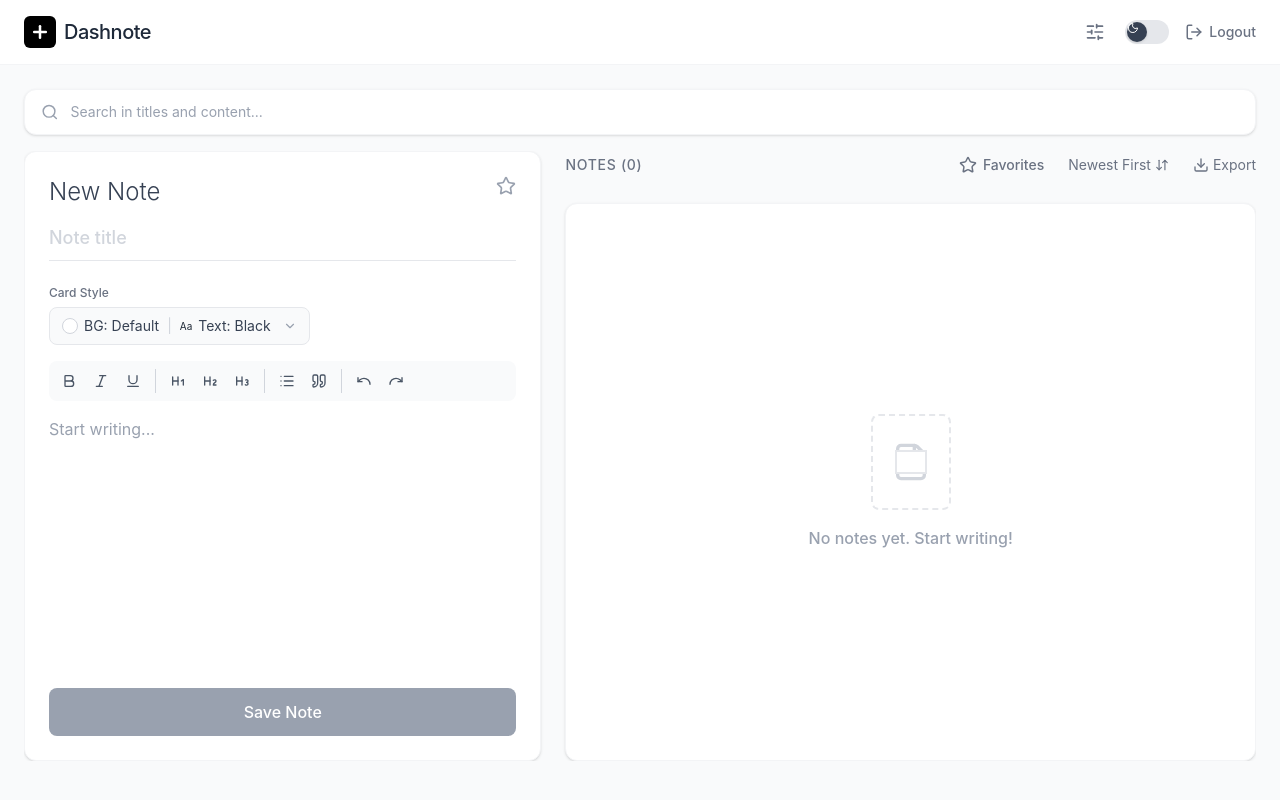
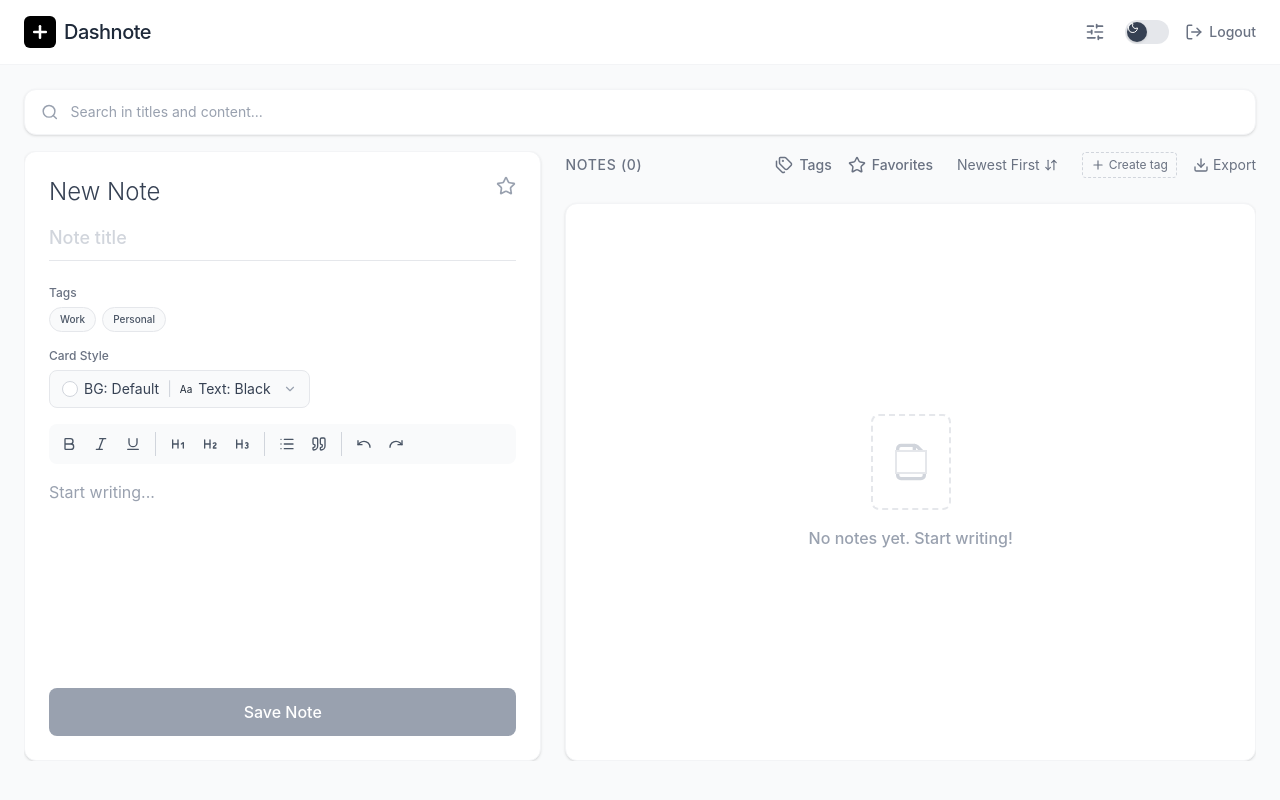
Before and after one commit to byllzz/qwicknotes, a React (Vite) app: page / in a window 1280 px wide. Built offline with nearby package versions, Linux system fonts and the light colour scheme.

Commit message:
git commit -m "Implement comprehensive tagging system with filter and localstorage"

```diff
--- a/src/components/features/NewNote/NoteEditor.jsx
+++ b/src/components/features/NewNote/NoteEditor.jsx
@@ -67,6 +67,8 @@ const NoteEditor = ({
   setTextColor,
   tags,
   setTags,
+  allTags,
+  isCreatingTag,
   onSave,
   isTyping,
   isEditing,
@@ -90,12 +92,10 @@ const NoteEditor = ({
     setBgColor(value);
     setShowPicker(false);
   };
-
   const handleSelectText = value => {
     setTextColor(value);
     setShowPicker(false);
   };
-
   const handleSelectGradient = (bg, text) => {
     setBgColor(bg);
     setTextColor(text);
@@ -105,6 +105,16 @@ const NoteEditor = ({
   const currentBGLabel = BG_COLORS.find(c => c.value === bgColor)?.label || 'Default';
   const currentTextLabel = TEXT_COLORS.find(c => c.value === textColor)?.label || 'Black';
   const matchedGradient = GRADIENT_COLORS.find(g => g.bg === bgColor && g.text === textColor);
+
+  // Toggle tag for this note
+  const toggleTag = tag => {
+    if (isCreatingTag) return; // Double safety check
+    if (tags.includes(tag)) {
+      setTags(tags.filter(t => t !== tag));
+    } else {
+      setTags([...tags, tag]);
+    }
+  };
 
   return (
     <div
@@ -131,6 +141,7 @@ const NoteEditor = ({
         </div>
       </div>
 
+      {/* Title Input */}
       <input
         type="text"
         value={title}
@@ -138,6 +149,28 @@ const NoteEditor = ({
         placeholder="Note title"
         className={`w-full text-lg font-medium text-gray-800 placeholder-gray-300 bg-transparent border-b pb-2 mb-6 focus:outline-none focus:border-gray-400 transition-colors ${isEditing ? 'border-blue-400' : 'border-gray-200'}`}
       />
+
+      {/* NEW: Tags Section (BEFORE Card Style) */}
+      <div className="mb-4">
+        <span className="text-xs text-gray-500 font-medium block mb-1.5">Tags</span>
+        <div className="flex flex-wrap gap-1.5">
+          {allTags.map(tag => (
+            <button
+              key={tag}
+              onClick={() => toggleTag(tag)}
+              className={`px-2.5 py-1 rounded-full text-[10px] font-medium transition-all ${
+                isCreatingTag
+                  ? 'opacity-50 cursor-not-allowed pointer-events-none'
+                  : tags.includes(tag)
+                    ? 'bg-black text-white border border-black'
+                    : 'bg-gray-50 border border-gray-200 text-gray-600 hover:bg-gray-200'
+              }`}
+            >
+              {tag}
+            </button>
+          ))}
+        </div>
+      </div>
 
       {/* Color Style Picker */}
       <div className="relative mb-4" ref={pickerRef}>
@@ -165,7 +198,7 @@ const NoteEditor = ({
           <ChevronDown size={14} className="text-gray-400 ml-1" />
         </button>
 
-        {/* UPDATED: 3-Column Horizontal Popup */}
+        {/* 3-Column Horizontal Popup */}
         {showPicker && (
           <div className="absolute top-12 left-0 z-20 bg-white border border-gray-200 rounded-xl shadow-xl p-3 w-[340px] flex flex-row gap-3 items-start animate-in fade-in zoom-in-95 duration-100">
             {/* Column 1: Gradients */}
@@ -189,9 +222,7 @@ const NoteEditor = ({
                 ))}
               </div>
             </div>
-
             <div className="w-px bg-gray-200 self-stretch"></div>
-
             {/* Column 2: Background Colors */}
             <div className="flex flex-col items-center flex-1 gap-1.5">
               <p className="text-[9px] font-bold text-gray-400 uppercase tracking-wider">
@@ -219,9 +250,7 @@ const NoteEditor = ({
                 ))}
               </div>
             </div>
-
             <div className="w-px bg-gray-200 self-stretch"></div>
-
             {/* Column 3: Text Colors */}
             <div className="flex flex-col items-center flex-1 gap-1.5">
               <p className="text-[9px] font-bold text-gray-400 uppercase tracking-wider">
--- a/src/components/features/NotesList/NotesList.jsx
+++ b/src/components/features/NotesList/NotesList.jsx
@@ -1,5 +1,5 @@
 import React, { useState, useRef, useEffect } from 'react';
-import { Star, ArrowDownUp, Download, FileText } from 'lucide-react';
+import { Star, ArrowDownUp, Download, FileText, Tags, Plus, X } from 'lucide-react';
 import NoteCard from './NoteCard';
 import NoteModal from './NoteModal';
 
@@ -21,13 +21,24 @@ const NotesList = ({
   setSortOption,
   showFavoritesOnly,
   setShowFavoritesOnly,
-  currentEditingId, // <--- New Prop
+  filterTag,
+  setFilterTag,
+  allTags,
+  isCreatingTag,
+  setIsCreatingTag,
+  newTagName,
+  setNewTagName,
+  handleCreateTag,
+  currentEditingId,
   onEdit,
   onDelete,
   onToggleFavorite,
 }) => {
   const [isDropdownOpen, setIsDropdownOpen] = useState(false);
   const dropdownRef = useRef(null);
+
+  const [isTagFilterOpen, setIsTagFilterOpen] = useState(false);
+  const tagFilterRef = useRef(null);
 
   const [isModalOpen, setIsModalOpen] = useState(false);
   const [selectedNote, setSelectedNote] = useState(null);
@@ -37,10 +48,14 @@ const NotesList = ({
     setIsModalOpen(true);
   };
 
+  // Handle clicks outside for both dropdowns
   useEffect(() => {
     const handleClickOutside = event => {
       if (dropdownRef.current && !dropdownRef.current.contains(event.target)) {
         setIsDropdownOpen(false);
+      }
+      if (tagFilterRef.current && !tagFilterRef.current.contains(event.target)) {
+        setIsTagFilterOpen(false);
       }
     };
     document.addEventListener('mousedown', handleClickOutside);
@@ -48,6 +63,9 @@ const NotesList = ({
   }, []);
 
   const isSearchingEmpty = searchQuery.trim() !== '' && notes.length === 0;
+
+  // Get unique tags actually used in saved notes for the filter dropdown
+  const usedTags = [...new Set(rawNotes.flatMap(n => n.tags || []))];
 
   return (
     <div className="h-full flex flex-col">
@@ -57,6 +75,43 @@ const NotesList = ({
         </span>
 
         <div className="flex items-center gap-4 text-sm text-gray-500">
+          {/* Tag Filter Button */}
+          <div className="relative" ref={tagFilterRef}>
+            <button
+              onClick={() => setIsTagFilterOpen(!isTagFilterOpen)}
+              className={`flex items-center gap-1.5 hover:text-gray-800 transition-colors ${filterTag ? 'text-blue-500' : 'text-gray-500'}`}
+            >
+              <Tags size={18} />
+              <span className="font-medium">{filterTag ? filterTag : 'Tags'}</span>
+            </button>
+
+            {isTagFilterOpen && (
+              <div className="absolute right-0 top-8 mt-1 w-40 bg-white border border-gray-100 rounded-lg shadow-xl z-10 py-1 overflow-hidden">
+                <button
+                  onClick={() => {
+                    setFilterTag(null);
+                    setIsTagFilterOpen(false);
+                  }}
+                  className={`block w-full text-left px-4 py-2 text-xs hover:bg-gray-50 transition-colors ${!filterTag ? 'text-black font-semibold bg-gray-50' : 'text-gray-600'}`}
+                >
+                  All Tags
+                </button>
+                {usedTags.map(tag => (
+                  <button
+                    key={tag}
+                    onClick={() => {
+                      setFilterTag(tag);
+                      setIsTagFilterOpen(false);
+                    }}
+                    className={`block w-full text-left px-4 py-2 text-xs hover:bg-gray-50 transition-colors ${filterTag === tag ? 'text-black font-semibold bg-gray-50' : 'text-gray-600'}`}
+                  >
+                    #{tag}
+                  </button>
+                ))}
+              </div>
+            )}
+          </div>
+
           <button
             onClick={() => setShowFavoritesOnly(!showFavoritesOnly)}
             className={`flex items-center gap-1.5 hover:text-gray-800 transition-colors ${showFavoritesOnly ? 'text-yellow-500' : 'text-gray-500'}`}
@@ -65,6 +120,7 @@ const NotesList = ({
             <span className="font-medium">Favorites</span>
           </button>
 
+          {/* Sort Dropdown */}
           <div className="relative" ref={dropdownRef}>
             <button
               onClick={() => setIsDropdownOpen(!isDropdownOpen)}
@@ -86,6 +142,48 @@ const NotesList = ({
                     {option}
                   </button>
                 ))}
+              </div>
+            )}
+          </div>
+
+          {/* Create Tag Button & Popup */}
+          <div className="relative">
+            <button
+              onClick={() => setIsCreatingTag(!isCreatingTag)}
+              className="flex items-center gap-1 hover:text-gray-800 border border-dashed border-gray-300 px-2 py-1 rounded hover:bg-gray-50 transition-colors"
+            >
+              <Plus size={14} /> <span className="text-xs">Create tag</span>
+            </button>
+
+            {isCreatingTag && (
+              <div className="absolute right-0 top-8 mt-1 w-48 bg-white border border-gray-100 rounded-lg shadow-xl z-10 p-3 flex flex-col gap-2 animate-in fade-in zoom-in-95 duration-100">
+                <div className="flex items-center justify-between">
+                  <span className="text-xs font-medium text-gray-700">New Tag</span>
+                  <button
+                    onClick={() => {
+                      setIsCreatingTag(false);
+                      setNewTagName('');
+                    }}
+                    className="text-gray-400 hover:text-gray-600"
+                  >
+                    <X size={14} />
+                  </button>
+                </div>
+                <input
+                  autoFocus
+                  type="text"
+                  value={newTagName}
+                  onChange={e => setNewTagName(e.target.value)}
+                  onKeyDown={e => e.key === 'Enter' && handleCreateTag()}
+                  placeholder="Tag name..."
+                  className="w-full px-2 py-1.5 text-sm border border-gray-200 rounded focus:outline-none focus:border-black"
+                />
+                <button
+                  onClick={handleCreateTag}
+                  className="w-full py-1.5 bg-black text-white text-xs font-medium rounded hover:bg-gray-800 transition-colors"
+                >
+                  Create Tag
+                </button>
               </div>
             )}
           </div>
@@ -118,7 +216,7 @@ const NotesList = ({
               <NoteCard
                 key={note.id}
                 note={note}
-                currentEditingId={currentEditingId} // <--- Pass down
+                currentEditingId={currentEditingId}
                 onCardClick={handleCardClick}
                 onEdit={onEdit}
                 onDelete={onDelete}
--- a/src/components/layout/Dashboard.jsx
+++ b/src/components/layout/Dashboard.jsx
@@ -1,4 +1,4 @@
-import React, { useState, useEffect } from 'react'; // Import useEffect
+import React, { useState, useEffect } from 'react';
 import { Search } from 'lucide-react';
 import NoteEditor from '../features/NewNote/NoteEditor';
 import NotesList from '../features/NotesList/NotesList';
@@ -12,6 +12,7 @@ const initialDraft = {
   bgColor: '',
   textColor: '#1f2937',
   editorFavorite: false,
+  tags: [], // Added tags to the draft
 };
 
 const Dashboard = () => {
@@ -19,51 +20,59 @@ const Dashboard = () => {
   const [searchQuery, setSearchQuery] = useLocalStorage('qwicknotes_search', '');
   const [sortOption, setSortOption] = useLocalStorage('qwicknotes_sort', 'Newest First');
   const [showFavoritesOnly, setShowFavoritesOnly] = useLocalStorage('qwicknotes_show_favs', false);
+  const [filterTag, setFilterTag] = useLocalStorage('qwicknotes_filter_tag', null); // New filter state
+  const [allTags, setAllTags] = useLocalStorage('qwicknotes_all_tags', ['Work', 'Personal']); // Global tag list with defaults
   const [editorDraft, setEditorDraft] = useLocalStorage('qwicknotes_editor_draft', initialDraft);
 
-  const { title, content, bgColor, textColor, editorFavorite } = editorDraft;
+  const { title, content, bgColor, textColor, editorFavorite, tags } = editorDraft;
 
   const setTitle = val => setEditorDraft(prev => ({ ...prev, title: val }));
   const setContent = val => setEditorDraft(prev => ({ ...prev, content: val }));
   const setBgColor = val => setEditorDraft(prev => ({ ...prev, bgColor: val }));
   const setTextColor = val => setEditorDraft(prev => ({ ...prev, textColor: val }));
   const setEditorFavorite = val => setEditorDraft(prev => ({ ...prev, editorFavorite: val }));
+  const setEditorTags = val => setEditorDraft(prev => ({ ...prev, tags: val }));
 
-  // Persist editingId in localStorage
   const [editingId, setEditingId] = useLocalStorage('qwicknotes_editing_id', null);
-
   const [isModalOpen, setIsModalOpen] = useState(false);
   const [isDeleteModalOpen, setIsDeleteModalOpen] = useState(false);
   const [noteToDelete, setNoteToDelete] = useState(null);
 
+  // State for the Create Tag Popup
+  const [isCreatingTag, setIsCreatingTag] = useState(false);
+  const [newTagName, setNewTagName] = useState('');
+
   const isTyping = title.trim() !== '' || content.trim() !== '';
 
-  // SYNC LOGIC: If user refreshes the page while editing, reload the note into the Left Panel
+  // SYNC LOGIC: Reload editing state on refresh
   useEffect(() => {
     if (editingId) {
       const noteToEdit = notes.find(n => n.id === editingId);
       if (noteToEdit) {
-        // Override the draft with the actual note's current data to ensure perfect sync
         setEditorDraft({
           title: noteToEdit.title,
           content: noteToEdit.content,
           bgColor: noteToEdit.bgColor || '',
           textColor: noteToEdit.textColor || '#1f2937',
           editorFavorite: noteToEdit.isFavorite || false,
+          tags: noteToEdit.tags || [],
         });
       } else {
-        // If note doesn't exist anymore (deleted in another tab), reset the editor
         setEditingId(null);
         setEditorDraft(initialDraft);
       }
     }
-  }, []); // Runs only once on component mount
+  }, []);
 
+  // Filter Logic (Search + Favorites + Tags)
   const filteredNotes = notes.filter(note => {
     const matchesSearch =
       note.title.toLowerCase().includes(searchQuery.toLowerCase()) ||
       note.content.toLowerCase().includes(searchQuery.toLowerCase());
-    if (showFavoritesOnly) return matchesSearch && note.isFavorite === true;
+
+    if (showFavoritesOnly && !note.isFavorite) return false;
+    if (filterTag && !(note.tags && note.tags.includes(filterTag))) return false;
+
     return matchesSearch;
   });
 
@@ -93,6 +102,15 @@ const Dashboard = () => {
 
   const displayNotes = applySort(filteredNotes, sortOption);
 
+  const handleCreateTag = () => {
+    const trimmed = newTagName.trim();
+    if (trimmed && !allTags.includes(trimmed)) {
+      setAllTags([trimmed, ...allTags]);
+    }
+    setNewTagName('');
+    setIsCreatingTag(false);
+  };
+
   const handleSaveNote = () => {
     if (!title.trim() && !content.trim()) return;
     if (title.trim() && !content.trim()) {
@@ -114,6 +132,7 @@ const Dashboard = () => {
                 bgColor,
                 textColor,
                 isFavorite: editorFavorite,
+                tags: tags, // Save tags
                 updatedAt: new Date().toISOString(),
               }
             : n,
@@ -128,6 +147,7 @@ const Dashboard = () => {
         bgColor,
         textColor,
         isFavorite: editorFavorite,
+        tags: tags, // Save tags
         createdAt: new Date().toISOString(),
         updatedAt: new Date().toISOString(),
       };
@@ -143,6 +163,7 @@ const Dashboard = () => {
       bgColor: note.bgColor || '',
       textColor: note.textColor || '#1f2937',
       editorFavorite: note.isFavorite || false,
+      tags: note.tags || [],
     });
     setEditingId(note.id);
   };
@@ -200,8 +221,10 @@ const Dashboard = () => {
             setBgColor={setBgColor}
             textColor={textColor}
             setTextColor={setTextColor}
-            tags={[]}
-            setTags={() => {}}
+            tags={tags}
+            setTags={setEditorTags}
+            allTags={allTags}
+            isCreatingTag={isCreatingTag} // Pass creating state to dim tags
             onSave={handleSaveNote}
             isTyping={isTyping}
             isEditing={!!editingId}
@@ -218,6 +241,14 @@ const Dashboard = () => {
             setSortOption={setSortOption}
             showFavoritesOnly={showFavoritesOnly}
             setShowFavoritesOnly={setShowFavoritesOnly}
+            filterTag={filterTag}
+            setFilterTag={setFilterTag}
+            allTags={allTags}
+            isCreatingTag={isCreatingTag}
+            setIsCreatingTag={setIsCreatingTag}
+            newTagName={newTagName}
+            setNewTagName={setNewTagName}
+            handleCreateTag={handleCreateTag}
             currentEditingId={editingId}
             onEdit={handleEditNote}
             onDelete={handleDeleteNote}
```
Also changed, not shown: src/components/features/NotesList/NoteCard.jsx (+28 -16 lines).
